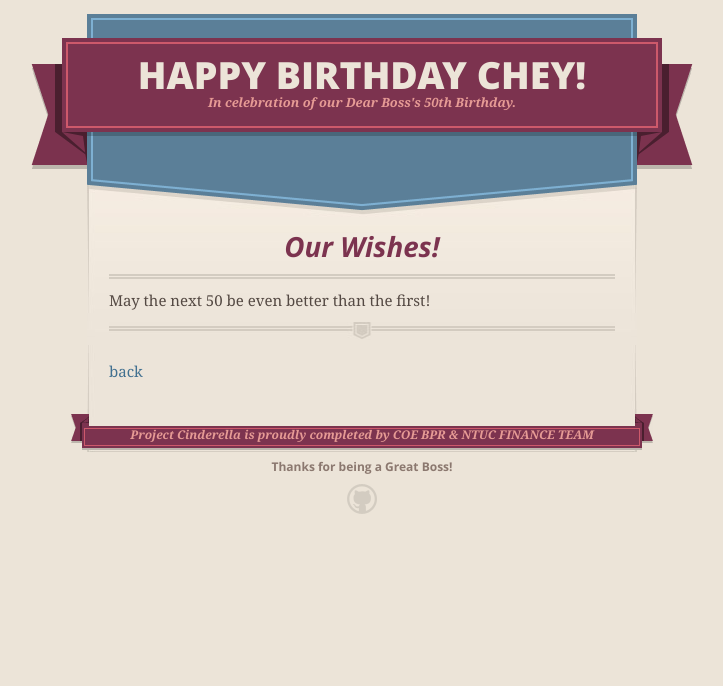
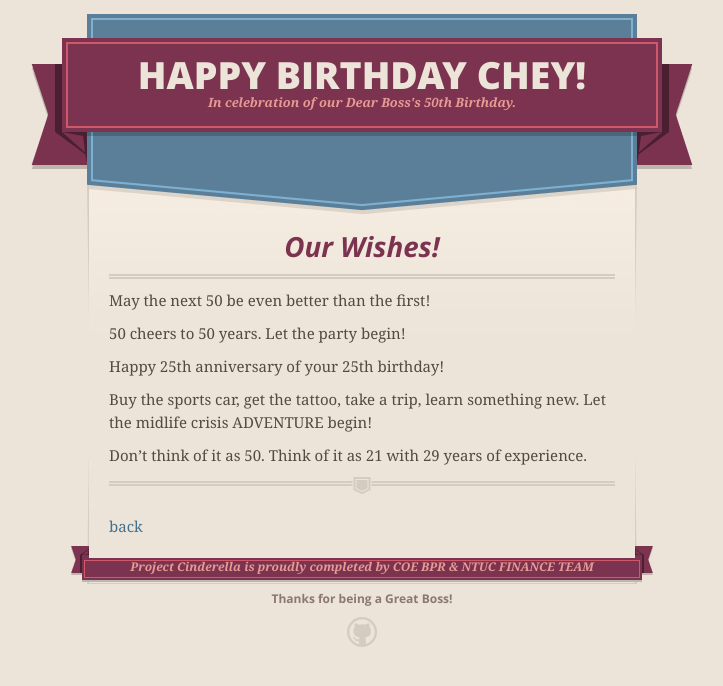
Before and after one commit to projectcinderella/projectcinderella.github.io, a Jekyll site: the page built from 4290c1e209325137369404002d75bffc75d6422a/birthdaywishes.md, in a window 1280 px wide. Shown: the top 686 px of the page, without its empty margins (278-1001 px from the left). Built offline with Jekyll 4.4.1, drawn with Linux system fonts in a browser that asks for light colours; comment, search, counter and statistics services are not loaded; our own code applies the rules of GitHub Pages for plain Markdown files.

Commit message:
Update birthdaywishes.md

```diff
--- a/4290c1e209325137369404002d75bffc75d6422a/birthdaywishes.md
+++ b/4290c1e209325137369404002d75bffc75d6422a/birthdaywishes.md
@@ -3,8 +3,15 @@ layout: default
 ---
 
 ## Our Wishes!
+May the next 50 be even better than the first!
 
-May the next 50 be even better than the first!
+50 cheers to 50 years. Let the party begin!
+
+Happy 25th anniversary of your 25th birthday!
+
+Buy the sports car, get the tattoo, take a trip, learn something new. Let the midlife crisis ADVENTURE begin!
+
+Don’t think of it as 50. Think of it as 21 with 29 years of experience.
 
 ----
 <div class="comments">
```
